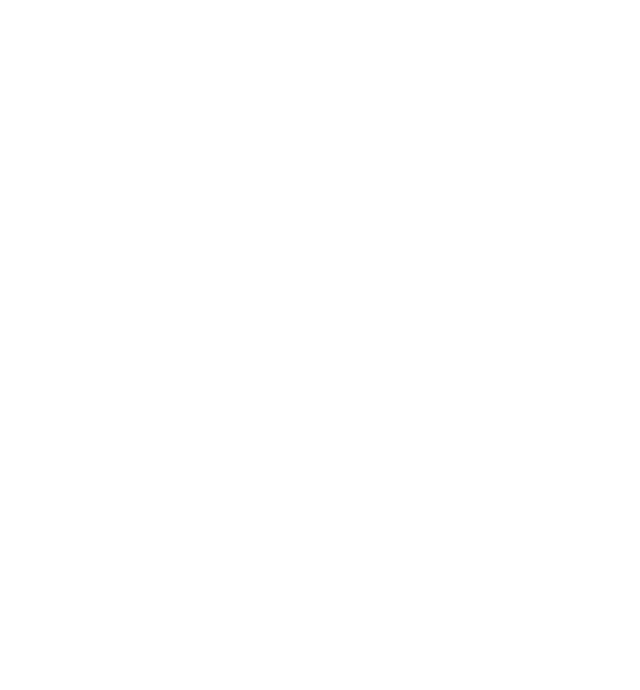
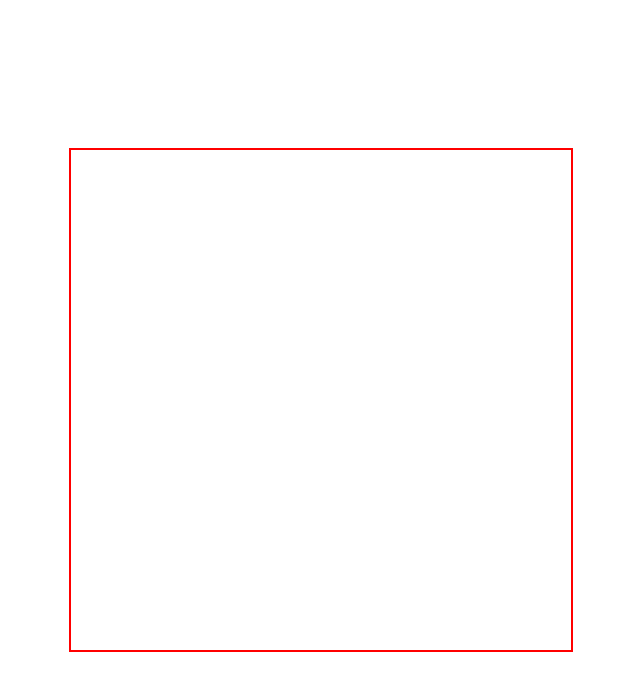
Before and after one commit to neretin-trike/sapper, a website: page src/index.html in a window 1280 px wide. Shown: the whole page, without its empty margins (319-959 px from the left). Drawn offline with Linux system fonts and the light colour scheme.

Commit message:
update: настройка окружения

```diff
--- a/src/css/style.css
+++ b/src/css/style.css
@@ -91,6 +91,8 @@ html {
     font-size: 62.5%; }
 
 body {
+    height: 100vh;
+
     font-family: 'Roboto';
     color: var(--font-color);
 
@@ -102,7 +104,6 @@ body {
 
 * {
     box-sizing: border-box;
-
     /* border: 1px solid orangered; */
 }
 
@@ -148,18 +149,14 @@ ul {
 -------- GENERAL STYLES ---------
 -------------------------------*/
 
-.overlay {
-    background-color: #251e5d;
-    position: absolute;
+.main {
     height: 100%;
-    width: 100%;
-    top: 0;
+    display: flex;
+    align-items: center;
+    justify-content: center;
 }
 
-.overlay-opacity-55{
-    opacity: 0.55;
+#playing-field {
+    display: block;
+    border: 2px solid red;
 }
-
-.overlay-opacity-70{
-    opacity: 0.7;
-}
--- a/src/index.html
+++ b/src/index.html
@@ -9,7 +9,9 @@
     <title>Игра Сапёр</title>
 </head>
 <body>
-    <header class="header container"></footer>
+    <main class="main">
+        <canvas id="playing-field"></canvas>
+    </main>
     <script src="js/main.js"></script>
 </body>
 </html>
--- a/src/js/main.js
+++ b/src/js/main.js
@@ -1,3 +1,12 @@
 window.onload = function () {
-    alert();
+    const dom = {
+        playingField: document.getElementById("playing-field"),
+    }
+
+    dom.playingField.width = 500;
+    dom.playingField.height = 500;
+
+    const ctx = dom.playingField.getContext("2d");
+
+
 }
```
Also changed, not shown: gulpfile.js (+6 -1 lines).
